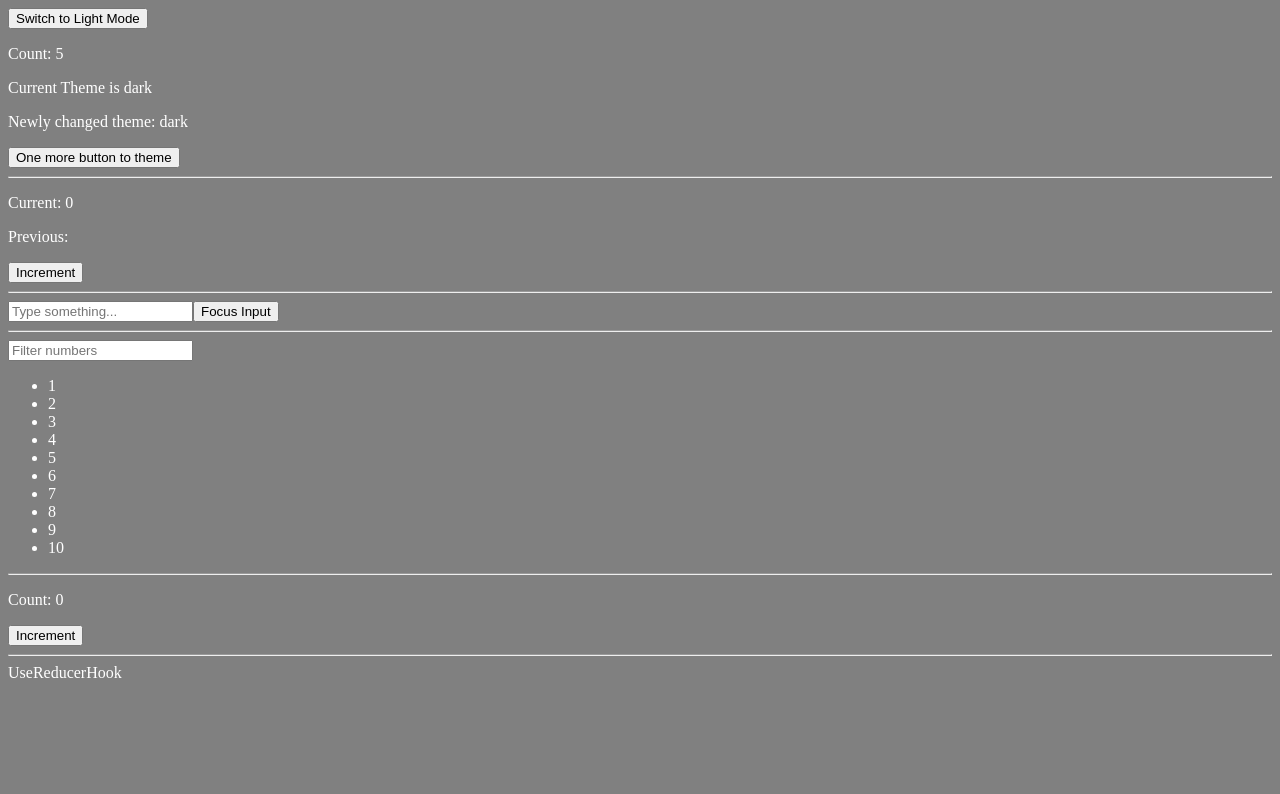
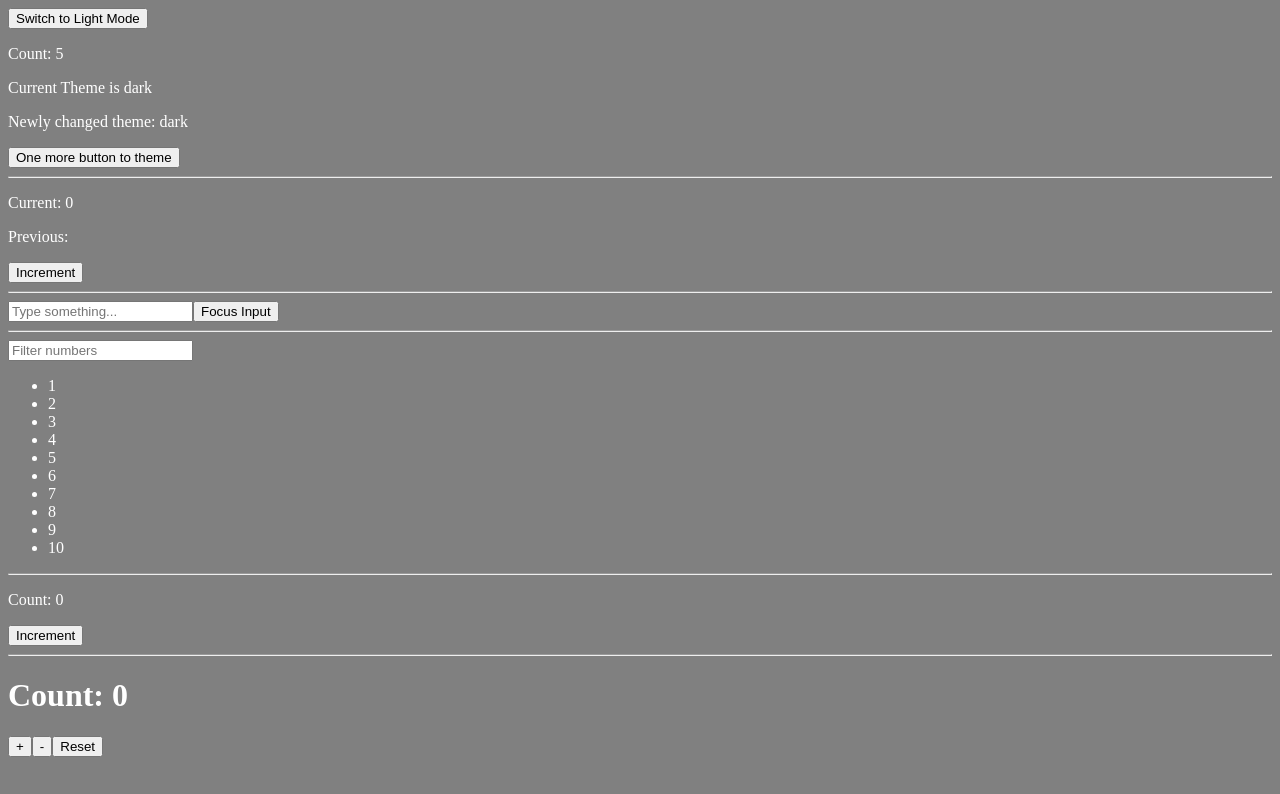
Before and after one commit to Anusuya-SK/React-Projects, a React (Create React App) app in the folder react_hooks/: page / in a window 1280 px wide. Shown: the top 794 px of the page. Built offline with nearby package versions, Linux system fonts and the light colour scheme.

Commit message:
useReducer Hook

```diff
--- a/react_hooks/src/components/UseReducerHook.js
+++ b/react_hooks/src/components/UseReducerHook.js
@@ -1,8 +1,30 @@
-import React from 'react'
+import React, { useReducer } from "react";
+
+const initialState = { count: 0 };
+
+function reducer(state, action) {
+  switch (action.type) {
+    case "increment":
+      return { count: state.count + 1 };
+    case "decrement":
+      return { count: state.count - 1 };
+    case "reset":
+      return { count: 0 };
+    default:
+      return state;
+  }
+}
 
 function UseReducerHook() {
+    const [state, dispatch] = useReducer(reducer, initialState);
+
   return (
-    <div>UseReducerHook</div>
+    <div className="p-4">
+      <h1>Count: {state.count}</h1>
+      <button onClick={() => dispatch({ type: "increment" })}>+</button>
+      <button onClick={() => dispatch({ type: "decrement" })}>-</button>
+      <button onClick={() => dispatch({ type: "reset" })}>Reset</button>
+    </div>
   )
 }
 
```
